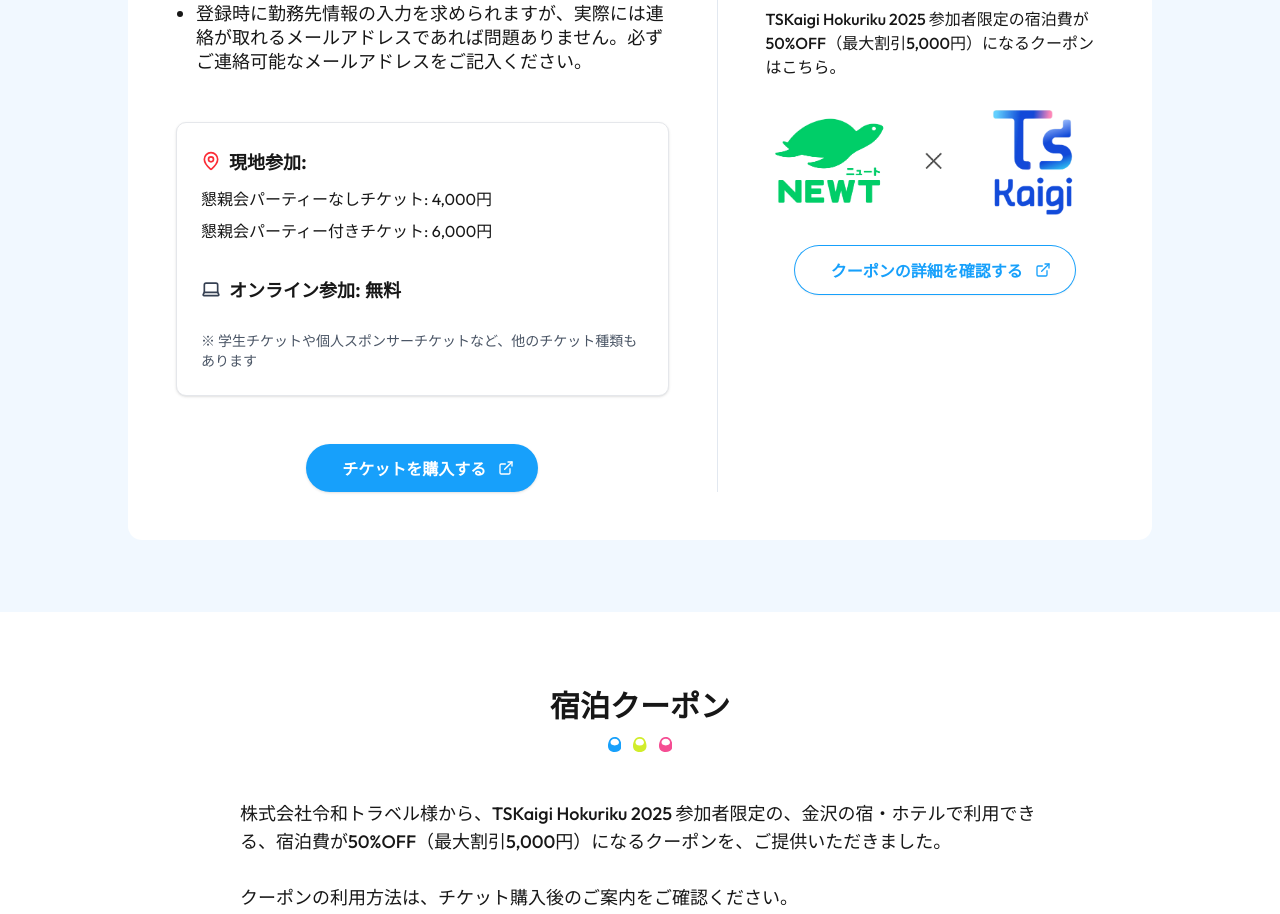
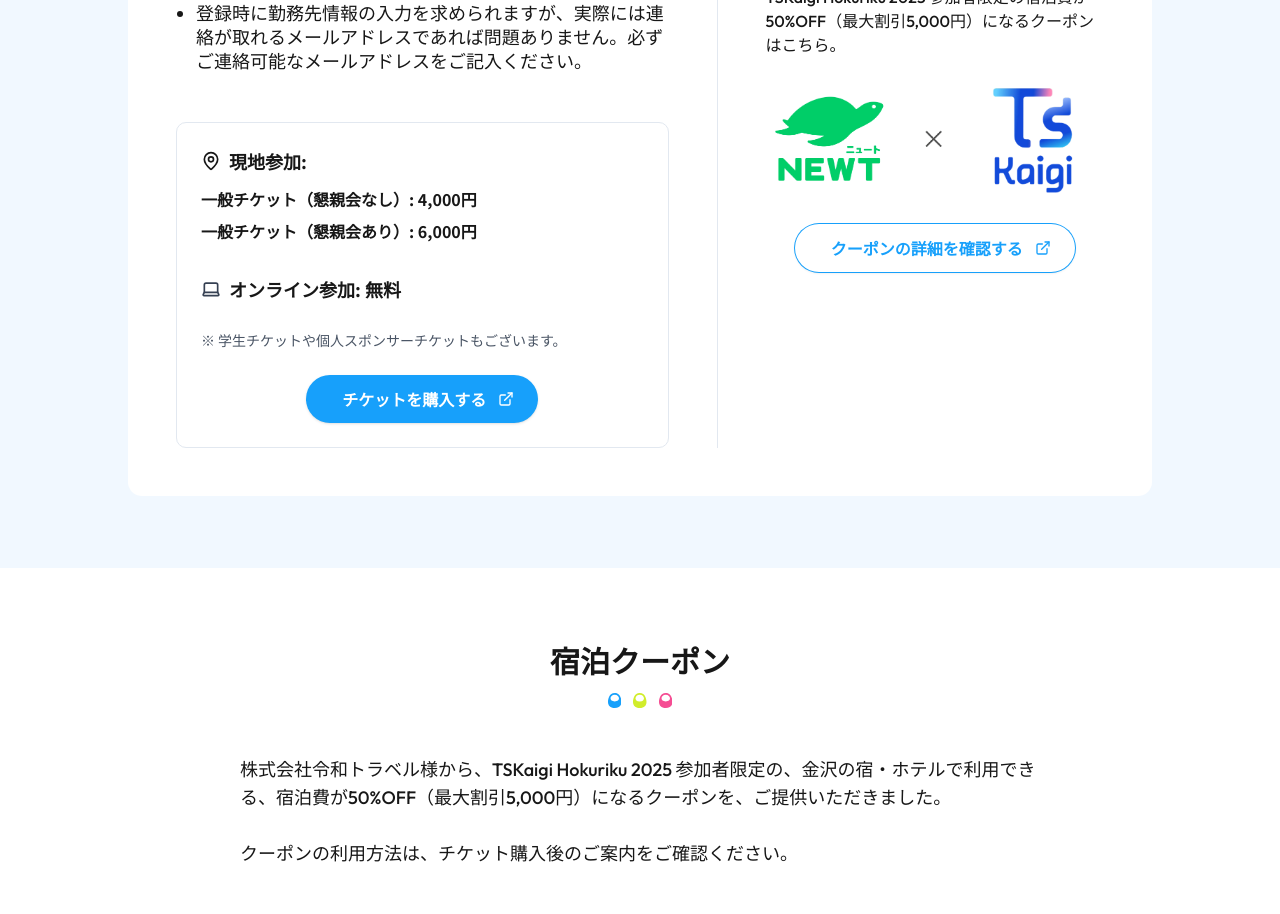
Before and after one commit to tskaigi/hokuriku-web-site, a Next.js app: page / in a window 1280 px wide. Shown: the part 2140-3054 px from the top of the page. Built offline with nearby package versions, Linux system fonts and the light colour scheme.

Commit message:
feat: チケット購入セクションの料金表示を改善し、ボタンの配置を修正

```diff
--- a/src/components/ticket-purchase.tsx
+++ b/src/components/ticket-purchase.tsx
@@ -18,16 +18,16 @@ const TicketPurchaseSection = () => {
             </li>
           </ul>
 
-          <div className="w-full rounded-lg border border-gray-200 bg-white p-6 shadow-sm">
+          <div className="w-full rounded-lg border border-slate-200 bg-white p-6">
             <div className="flex flex-col gap-6 md:gap-8">
               <div className="flex-1">
                 <div className="mb-3 flex items-center gap-2">
-                  <MapPin className="size-5 text-red-500" />
+                  <MapPin className="size-5" />
                   <h3 className="font-noto text-base font-bold md:text-lg">現地参加:</h3>
                 </div>
-                <ul className="space-y-2 text-sm md:text-base">
-                  <li>懇親会パーティーなしチケット: 4,000円</li>
-                  <li>懇親会パーティー付きチケット: 6,000円</li>
+                <ul className="space-y-2 font-noto text-base font-bold md:text-base">
+                  <li>一般チケット（懇親会なし）: 4,000円</li>
+                  <li>一般チケット（懇親会あり）: 6,000円</li>
                 </ul>
               </div>
 
@@ -40,13 +40,15 @@ const TicketPurchaseSection = () => {
             </div>
 
             <p className="mt-4 text-xs text-gray-600 md:text-sm">
-              ※ 学生チケットや個人スポンサーチケットなど、他のチケット種類もあります
+              ※ 学生チケットや個人スポンサーチケットもございます。
             </p>
+
+            <div className="mt-6 flex justify-center">
+              <ButtonLink href="https://conference.findy-code.io/conferences/tskaigi_hokuriku/9/registration">
+                チケットを購入する
+              </ButtonLink>
+            </div>
           </div>
-
-          <ButtonLink href="https://conference.findy-code.io/conferences/tskaigi_hokuriku/9/registration">
-            チケットを購入する
-          </ButtonLink>
         </div>
 
         <hr className="h-auto self-stretch border-r border-r-slate-200" />
```
